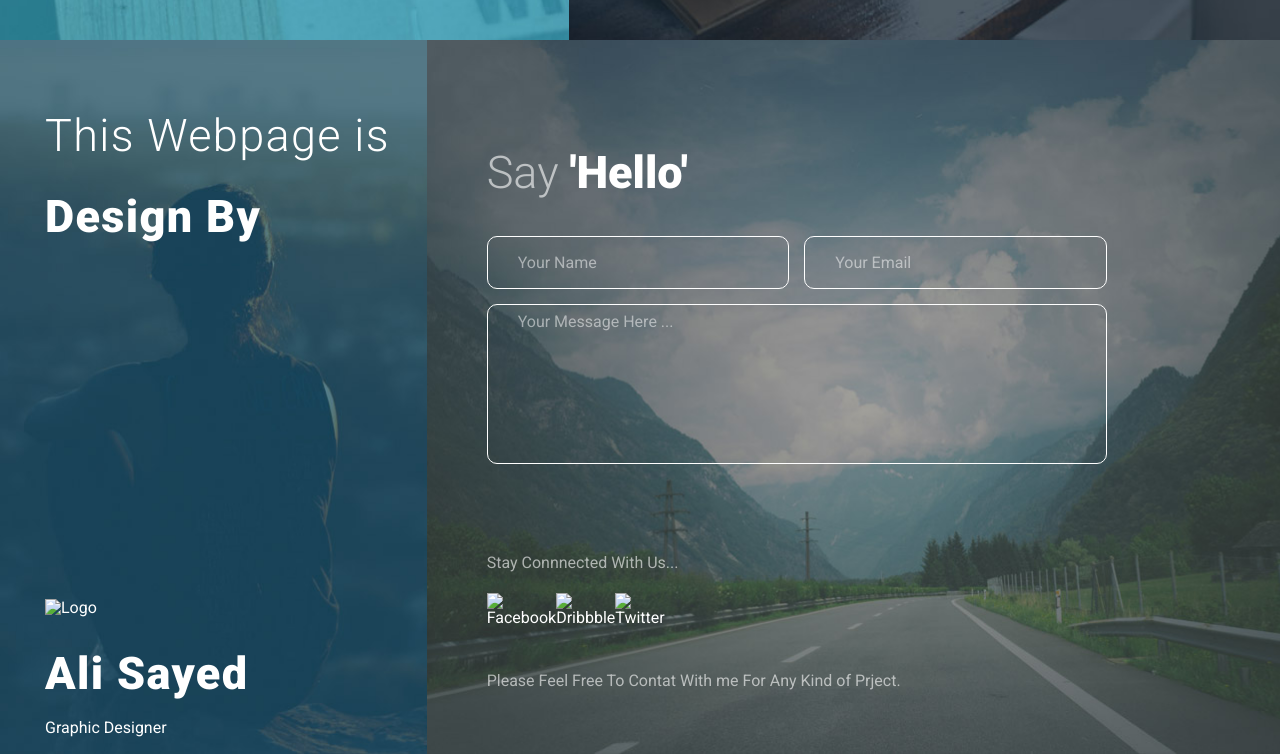
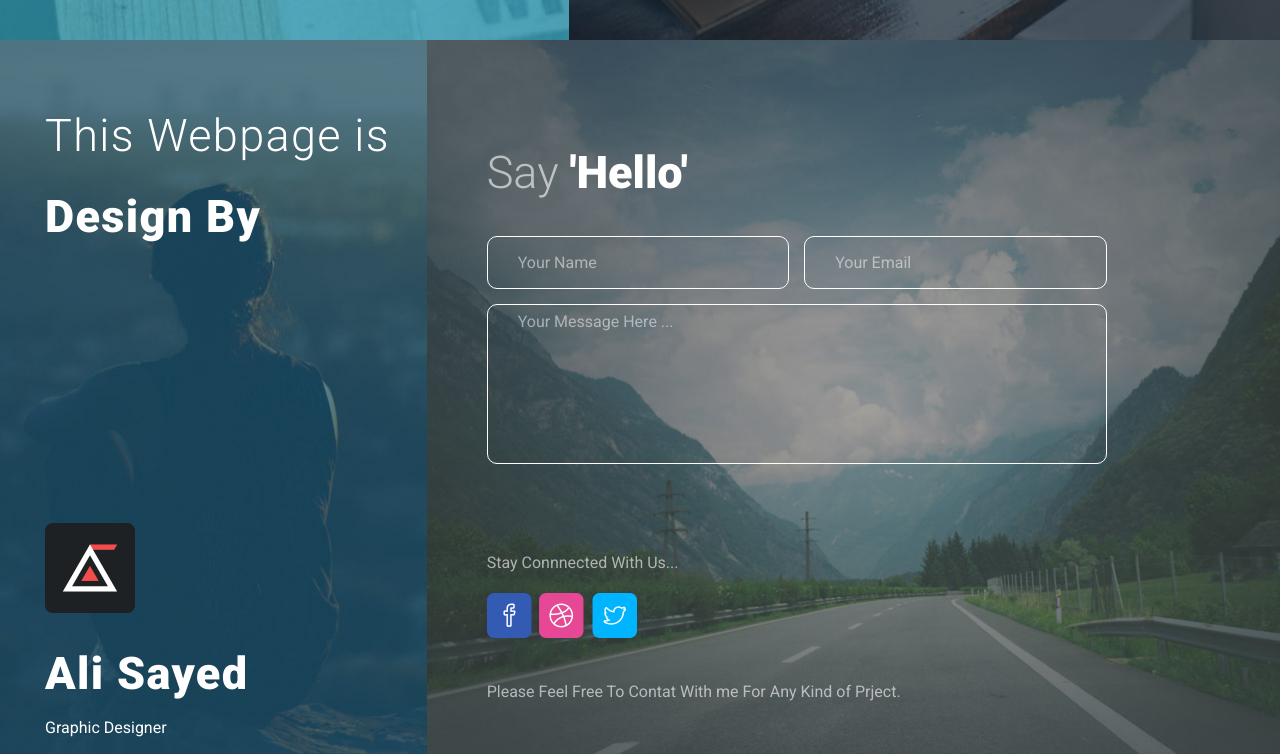
Before and after one commit to ivanovmain/learn_css_grid, a plain HTML site: page index.html in a window 1280 px wide. Shown: the part 1658-2412 px from the top of the page. Drawn offline with Linux system fonts and the light colour scheme; the site is published under a folder, as on GitHub Pages, so addresses that start at the root find nothing.

Commit message:
Изучение CSS Grid при верстке макета. исправил пути к картинкам

```diff
--- a/index.html
+++ b/index.html
@@ -11,9 +11,9 @@
 </head>
 <body>
   <header class="header">
-      <img class="header__img" src="/img/header-img.jpg" alt="img">
+      <img class="header__img" src="./img/header-img.jpg" alt="img">
       <div class="header__about">
-        <img src="/img/burger.svg" alt="menu">
+        <img src="./img/burger.svg" alt="menu">
         <h1 class="about-h1">
           Ali Sayed’s
           <span class="h1-span">Web Designing</span>
@@ -79,7 +79,7 @@
         <p class="autor__text-job">Design By</p>
       </div>
       <div class="autor__container">
-        <img class="autor__logo" src="/img/logo.png" alt="Logo">
+        <img class="autor__logo" src="./img/logo.png" alt="Logo">
         <h3 class="autor__h3"> Ali Sayed</h3>
         <p class="autor__text-gd">Graphic Designer</p>
       </div>
@@ -94,9 +94,9 @@
       </form>
       <h3 class="feedback__h3">Stay Connnected With Us...</h3>
       <div class="feedback__sns">
-        <img src="/img/Facebook.png" alt="Facebook">
-        <img src="/img/Dribbble.png" alt="Dribbble">
-        <img src="/img/Twitter.png" alt="Twitter">
+        <img src="./img/Facebook.png" alt="Facebook">
+        <img src="./img/Dribbble.png" alt="Dribbble">
+        <img src="./img/Twitter.png" alt="Twitter">
       </div>
       <p class="feedback__msg">
         Please Feel Free To Contat With me For Any Kind of Prject.
```
